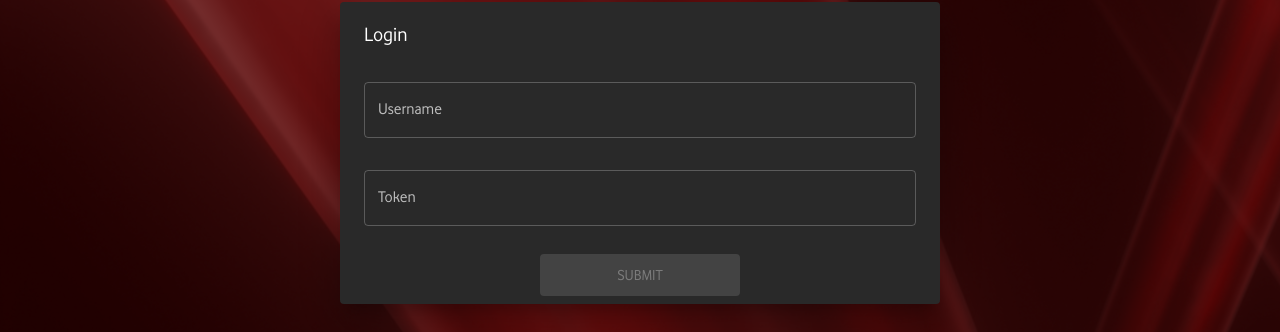
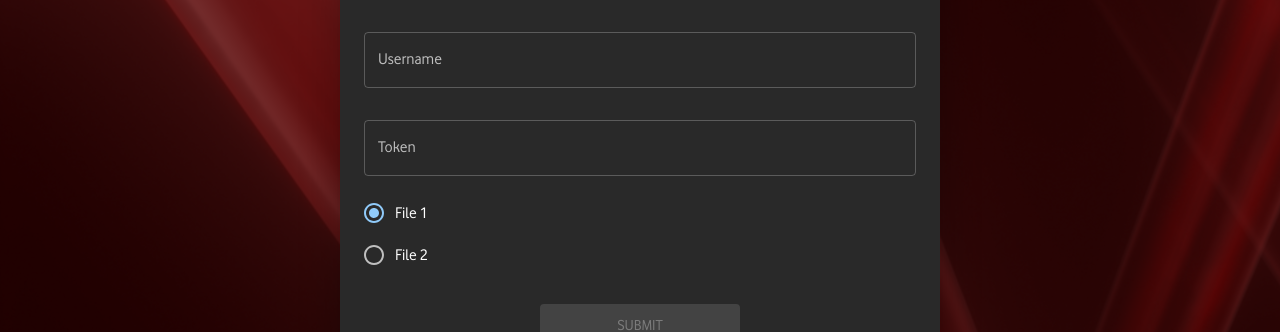
Before and after one commit to kcrysa/WheelOfFortune, a React (Create React App) app: page / in a window 1280 px wide. Shown: the part 247-579 px from the top of the page. Built offline with nearby package versions, Linux system fonts and the light colour scheme.

Commit message:
save interaction data to db

```diff
--- a/package.json
+++ b/package.json
@@ -24,7 +24,7 @@
     "react-custom-roulette": "^1.4.1",
     "react-dom": "^18.2.0",
     "react-particles": "^2.10.1",
-    "react-scripts": "5.0.1",
+    "react-scripts": "^5.0.1",
     "tsparticles-engine": "^2.10.1",
     "tsparticles-preset-fireworks": "^2.10.1",
     "typescript": "^4.9.5",
--- /dev/null
+++ b/src/@types/oktocat.d.ts
@@ -0,0 +1 @@
+declare module "octokat";
--- a/src/App.tsx
+++ b/src/App.tsx
@@ -9,6 +9,13 @@ import { IQuestion, questions } from "./data/questions";
 import logo from "./images/logo.png";
 import { useCookies } from "react-cookie";
 import LoginPopup from "./components/LoginPopup";
+import {
+  BRANCH_NAME,
+  FILE_NAME,
+  REPOSITORY_NAME,
+  apiGet,
+  apiPost,
+} from "./utils/githubApi";
 
 const darkTheme = createTheme({
   palette: {
@@ -21,21 +28,25 @@ const darkTheme = createTheme({
 
 function App() {
   const [questionPopupOpen, setQuestionPopupOpen] = useState<boolean>(false);
-  const [loginPopupOpen, setLoginPopupOpen] = useState<boolean>(false);
+  const [isAuthenticated, setIsAuthenticated] = useState<boolean>(true);
   const [prize, setPrize] = useState<string>("");
   const [question, setQuestion] = useState<IQuestion>();
   const [isCorrectAnswer, setIsCorrectAnswer] = useState<boolean | null>(null);
-  const [cookies, setCookie, removeCookie] = useCookies(["username", "token"]);
+  const [cookies, setCookie, removeCookie] = useCookies(["username", "token", "fileNumber"]);
 
   useEffect(() => {
     if (cookies.username && cookies.token) {
-      setLoginPopupOpen(false);
+      setIsAuthenticated(true);
     } else {
-      setLoginPopupOpen(true);
+      setIsAuthenticated(false);
     }
   }, [cookies, cookies.username, cookies.token]);
 
-  const onLoginHandler = (username: string, token: string) => {
+  const onLoginHandler = (
+    username: string,
+    token: string,
+    fileNumber: number
+  ) => {
     setCookie("username", username, {
       secure: true,
       path: "/",
@@ -46,6 +57,26 @@ function App() {
       path: "/",
       maxAge: 100000,
     });
+    setCookie("fileNumber", fileNumber, {
+      secure: true,
+      path: "/",
+      maxAge: 100000,
+    });
+
+    apiGet(
+      username,
+      REPOSITORY_NAME,
+      BRANCH_NAME,
+      FILE_NAME(fileNumber),
+      (err: any, res: any) => {
+        if (res === null || res === undefined || res === "" || err) {
+          removeCookie("username");
+          removeCookie("token");
+          removeCookie("fileNumber");
+          setIsAuthenticated(false);
+        }
+      }
+    );
   };
 
   const onShowQuestionHandler = (option: string) => {
@@ -56,17 +87,53 @@ function App() {
     setQuestionPopupOpen(true);
   };
 
-  const onQuizEndHandler = (isCorrect: boolean) => {
+  const onQuizEndHandler = (isCorrect: boolean, answerId: number) => {
     setQuestionPopupOpen(false);
     setIsCorrectAnswer(isCorrect);
+
+    const interaction = {
+      questionId: question?.id,
+      answerId: answerId,
+      isCorrect: isCorrect,
+      date: new Date().toLocaleString(),
+      prize: prize,
+    };
+
+    apiGet(
+      cookies.username,
+      REPOSITORY_NAME,
+      BRANCH_NAME,
+      FILE_NAME(cookies.fileNumber),
+      (err: any, res: any) => {
+        if (res === null || res === undefined || res === "" || err) {
+          removeCookie("username");
+          removeCookie("token");
+          removeCookie("fileNumber");
+          setIsAuthenticated(false);
+          return;
+        }
+
+        apiPost(
+          cookies.username,
+          REPOSITORY_NAME,
+          BRANCH_NAME,
+          FILE_NAME(cookies.fileNumber),
+          [...res.content, interaction],
+          cookies.token,
+          (err: any, result: any, id: any) => {
+            if (err) {
+              console.log(err);
+            }
+          }
+        );
+      }
+    );
   };
 
   const onHandleSuccessModalClose = (
     event: {},
     reason: "backdropClick" | "escapeKeyDown"
   ): void => {
-    if (isCorrectAnswer) {
-    }
     setIsCorrectAnswer(null);
   };
 
@@ -74,8 +141,8 @@ function App() {
     <ThemeProvider theme={darkTheme}>
       <div className="content">
         <LoginPopup
-          open={loginPopupOpen}
-          onLoginCancel={() => setLoginPopupOpen(false)}
+          open={!isAuthenticated}
+          onLoginCancel={() => setIsAuthenticated(false)}
           onLoginHandler={onLoginHandler}
         />
         {isCorrectAnswer === null && (
--- a/src/components/LoginPopup.tsx
+++ b/src/components/LoginPopup.tsx
@@ -5,6 +5,9 @@ import {
   DialogContent,
   DialogTitle,
   FormControl,
+  FormControlLabel,
+  Radio,
+  RadioGroup,
   Stack,
   TextField,
   colors,
@@ -13,7 +16,7 @@ import { ChangeEvent, FC, useEffect, useState } from "react";
 
 interface ILoginPopup {
   open: boolean;
-  onLoginHandler: (username: string, token: string) => void;
+  onLoginHandler: (username: string, token: string, fileNumber: number) => void;
   onLoginCancel: () => void;
 }
 
@@ -24,16 +27,18 @@ const LoginPopup: FC<ILoginPopup> = ({
 }) => {
   const [username, setUsername] = useState<string>("");
   const [token, setToken] = useState<string>("");
+  const [fileNumber, setFileNumber] = useState<number>(1);
 
   useEffect(() => {
     if (open) {
       setUsername("");
       setToken("");
+      setFileNumber(1);
     }
   }, [open]);
 
   const onSubmitHandler = () => {
-    onLoginHandler(username, token);
+    onLoginHandler(username, token, fileNumber);
   };
 
   const onCloseHandler = (
@@ -84,6 +89,24 @@ const LoginPopup: FC<ILoginPopup> = ({
               type="password"
             />
           </FormControl>
+          <FormControl>
+            <RadioGroup
+              name="file-number-group"
+              value={fileNumber}
+              onChange={(event: any) => setFileNumber(event.target.value)}
+            >
+              <FormControlLabel
+                value={1}
+                control={<Radio />}
+                label="File 1"
+              />
+              <FormControlLabel
+                value={2}
+                control={<Radio />}
+                label="File 2"
+              />
+            </RadioGroup>
+          </FormControl>
         </Stack>
       </DialogContent>
       <DialogActions style={{ justifyContent: "space-around" }}>
--- a/src/components/QuestionPopup.tsx
+++ b/src/components/QuestionPopup.tsx
@@ -19,7 +19,7 @@ import { purple } from "@mui/material/colors";
 interface IQuestionPopup {
   open: boolean;
   question: IQuestion;
-  handleQuizEnd: (success: boolean) => void;
+  handleQuizEnd: (success: boolean, answerId: number) => void;
   handleCancel: () => void;
 }
 
@@ -52,8 +52,10 @@ const QuestionPopup: FC<IQuestionPopup> = ({
   };
 
   const onSubmitHandler = () => {
-    const isCorrect = Number(selectedAnswer) === question.answerId;
-    handleQuizEnd(isCorrect);
+    const answerId: number = Number(selectedAnswer);
+    const isCorrect = answerId === question.answerId;
+
+    handleQuizEnd(isCorrect, answerId);
   };
 
   return (
--- a/src/components/Roulette.tsx
+++ b/src/components/Roulette.tsx
@@ -47,7 +47,7 @@ const Roulette: FC<IRoulette> = ({ data, showQuestion }) => {
         onClick={handleSpinClick}
         disabled={mustSpin}
       >
-        SPIN
+        TOUCH TO SPIN
       </button>
     </div>
   );
--- a/src/data/categories.ts
+++ b/src/data/categories.ts
@@ -1,11 +1,10 @@
 import { WheelDataType } from "react-custom-roulette";
 
-const TOUCH_PEN = "Touch Pen"; //WEIGHT = 0.2
-const STICKER = "Sticker"; //WEIGHT = 0.2
-const PHONE_STAND = "Phone Stand"; //WEIGHT = 0.08
-const CHOCOLATE = "Chocolate"; //WEIGHT = 0.12
-const KEY_CHAIN = "Key Chain"; //WEIGHT = 0.2
-const NOTEBOOK = "Notebook"; //WEIGHT = 0.15
+const TOUCH_PEN = "Touch Pen"; //WEIGHT = 0.3
+const NOTEBOOK = "Notebook"; //WEIGHT = 0.21
+const STICKER = "Sticker"; //WEIGHT = 0.21
+const KEY_CHAIN = "Key Chain"; //WEIGHT = 0.21
+const PHONE_STAND = "Phone Stand"; //WEIGHT = 0.12
 
 export interface ICategory extends WheelDataType {
   weight: number;
@@ -13,18 +12,22 @@ export interface ICategory extends WheelDataType {
 
 export const categories: ICategory[] = [
   { option: TOUCH_PEN, style: { backgroundColor: "#821c87" }, weight: 0.1 },
-  { option: NOTEBOOK, style: { backgroundColor: "#0099ba" }, weight: 0.08 },
-  { option: STICKER, style: { backgroundColor: "#333333" }, weight: 0.1 },
-  { option: CHOCOLATE, style: { backgroundColor: "#bf0000" }, weight: 0.06 },
-  { option: KEY_CHAIN, style: { backgroundColor: "#5c2e0f" }, weight: 0.1 },
-  { option: PHONE_STAND, style: { backgroundColor: "#8f9e00" }, weight: 0.04 },
+  { option: NOTEBOOK, style: { backgroundColor: "#0099ba" }, weight: 0.07 },
+  { option: STICKER, style: { backgroundColor: "#bf0000" }, weight: 0.07 },
+  { option: KEY_CHAIN, style: { backgroundColor: "#e37d00" }, weight: 0.07 },
+  { option: PHONE_STAND, style: { backgroundColor: "#8f9e00" }, weight: 0.03 },
 
   { option: TOUCH_PEN, style: { backgroundColor: "#821c87" }, weight: 0.1 },
   { option: NOTEBOOK, style: { backgroundColor: "#0099ba" }, weight: 0.07 },
-  { option: STICKER, style: { backgroundColor: "#333333" }, weight: 0.1 },
-  { option: CHOCOLATE, style: { backgroundColor: "#bf0000" }, weight: 0.06 },
-  { option: KEY_CHAIN, style: { backgroundColor: "#5c2e0f" }, weight: 0.1 },
-  { option: PHONE_STAND, style: { backgroundColor: "#8f9e00" }, weight: 0.04 },
+  { option: STICKER, style: { backgroundColor: "#bf0000" }, weight: 0.07 },
+  { option: KEY_CHAIN, style: { backgroundColor: "#e37d00" }, weight: 0.07 },
+  { option: PHONE_STAND, style: { backgroundColor: "#8f9e00" }, weight: 0.03 },
+
+  { option: TOUCH_PEN, style: { backgroundColor: "#821c87" }, weight: 0.1 },
+  { option: NOTEBOOK, style: { backgroundColor: "#0099ba" }, weight: 0.07 },
+  { option: STICKER, style: { backgroundColor: "#bf0000" }, weight: 0.07 },
+  { option: KEY_CHAIN, style: { backgroundColor: "#e37d00" }, weight: 0.07 },
+  { option: PHONE_STAND, style: { backgroundColor: "#8f9e00" }, weight: 0.03 },
 ];
 
 export const categoryWeights: number[] = categories.map(
--- a/src/data/interactions1.json
+++ /dev/null
@@ -1,4 +0,0 @@
-[
-  {"id": 1, "questionId": 1, "answerId": 1, "isCorrect": true, "date": "20.06.2022", "prize": "pen"},
-  {"id": 2, "questionId": 2, "answerId": 2, "isCorrect": false, "date": "20.06.2022", "prize": ""}
-]
--- /dev/null
+++ b/src/utils/githubApi.ts
@@ -0,0 +1,67 @@
+import Octokat from "octokat";
+
+export const REPOSITORY_NAME = "WheelOfFortune";
+export const BRANCH_NAME = "db";
+
+export const FILE_NAME = (fileNumber: number) =>
+  `interactions${fileNumber}.json`;
+
+export const apiGet = (
+  username: string,
+  repositoryName: string,
+  branch: string,
+  name: string,
+  callback: Function
+) => {
+  const repo = new Octokat().repos(username, repositoryName);
+
+  if (name.indexOf(".json") !== -1) {
+    repo.contents(name).fetch(
+      {
+        ref: branch,
+      },
+      function (err: any, result: any) {
+        if (err) return callback(err);
+        callback(err, {
+          name: name,
+          sha: result.sha,
+          content: JSON.parse(atob(result.content)),
+        });
+      }
+    );
+  } else {
+    return callback("File type not supported.");
+  }
+};
+
+export const apiPost = (
+  username: string,
+  repositoryName: string,
+  branch: string,
+  name: string,
+  data: any,
+  token: string,
+  callback: Function
+) => {
+  const repo = new Octokat({ token: token }).repos(username, repositoryName);
+
+  repo.contents(name).fetch(
+    {
+      ref: branch,
+    },
+    function (err: any, result: any) {
+      if (err) return callback(err);
+
+      var changes = {
+        branch: branch,
+        sha: result.sha,
+        content: btoa(JSON.stringify(data)),
+        message: "db: new interaction",
+      };
+
+      repo.contents(name).add(changes, (err: any, res: any) => {
+        callback(err, res, name);
+      });
+    }
+  );
+};
--- a/tsconfig.json
+++ b/tsconfig.json
@@ -4,7 +4,7 @@
     "lib": [
       "dom",
       "dom.iterable",
-      "esnext"
+      "esnext",
     ],
     "allowJs": true,
     "skipLibCheck": true,
```
Also changed, not shown: 1 other file (tests, documents, lock files or other folders).
